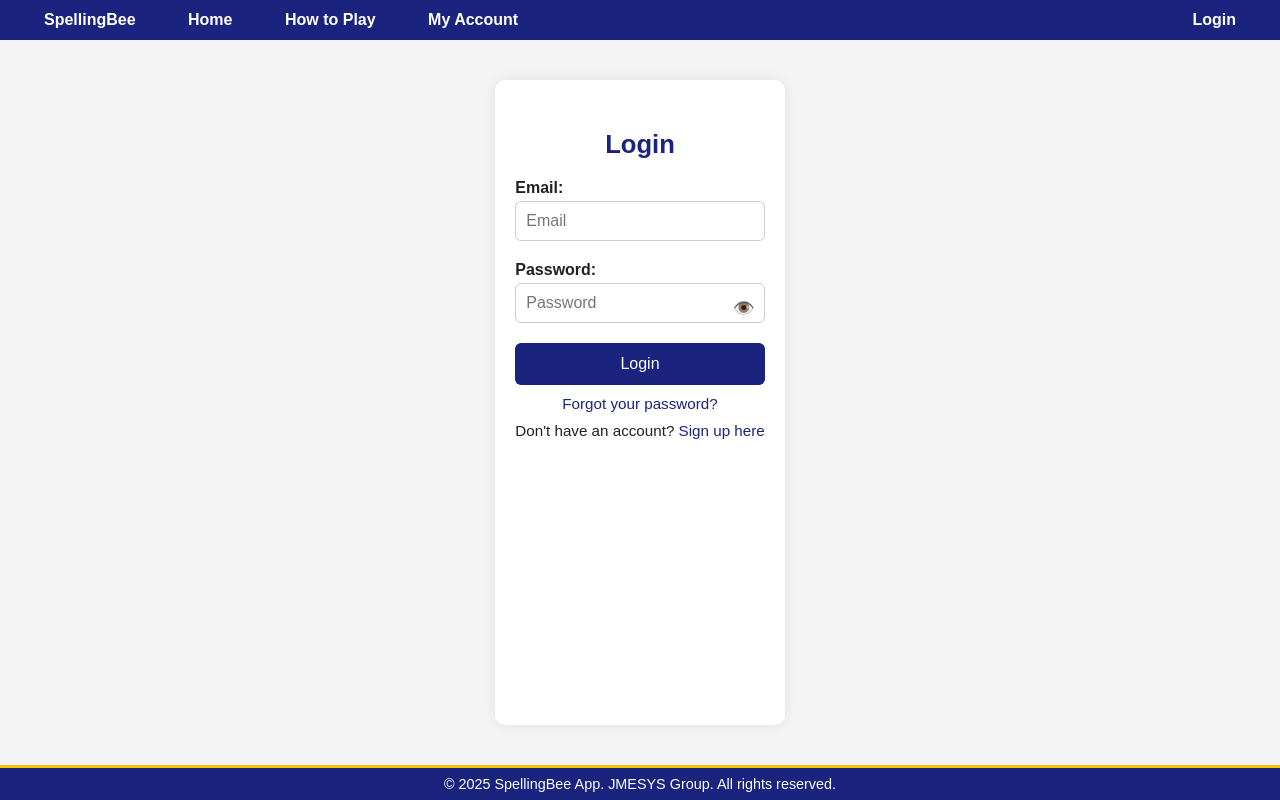
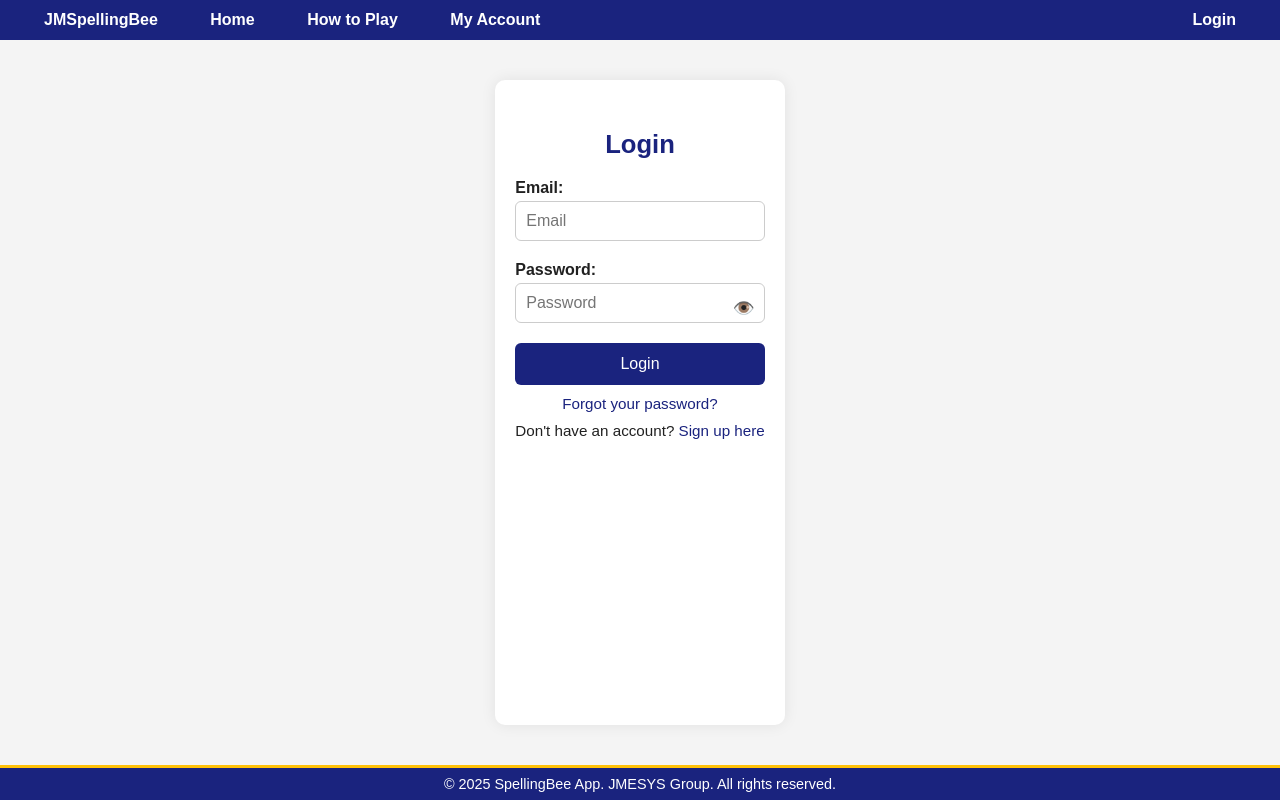
Before and after one commit to anuchaj/spellingbee, a website: page public/login.html in a window 1280 px wide. Drawn offline with Linux system fonts and the light colour scheme.

Commit message:
new enhancements

```diff
--- a/public/login.html
+++ b/public/login.html
@@ -98,7 +98,7 @@
   <header>
     <nav>
       <div class="nav-left">
-        <a href="index.html">SpellingBee</a>
+        <a href="index.html">JMSpellingBee</a>
         <a href="index.html">Home</a>
         <a href="howtoplay.html">How to Play</a>
         <a href="#" id="my-account-link">My Account</a>
```
Also changed, not shown: public/admin.html (+1 -1 lines), public/howtoplay.html (+1 -1 lines), public/myaccount.html (+1 -1 lines), public/reset.html (+1 -1 lines), public/signup.html (+1 -1 lines).
